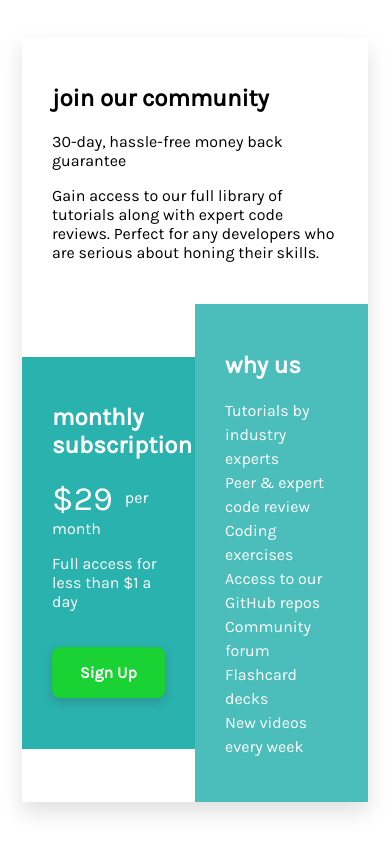
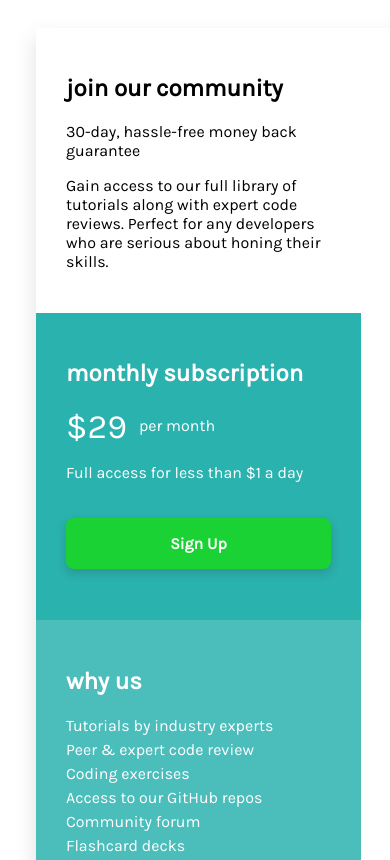
Before and after one commit to guneet07/frontendchallenge2, a plain HTML site: page index.html in a window 390 px wide. Drawn offline with Linux system fonts and the light colour scheme.

Commit message:
Update index.html

```diff
--- a/index.html
+++ b/index.html
@@ -95,6 +95,27 @@ span.price{
         line-height: 1.5;
         color: #fff;
     }
+
+        @media screen and (max-width:767px){
+    body{
+        overflow: hidden;
+    }
+    #price{
+        position: fixed;
+    }
+    .flex {
+    display: flex;
+    justify-content: center;
+    align-items: initial;
+    flex-direction: column;
+    }
+    .main-card{
+        margin: 20px 28px;
+    }
+   .top-card{
+    width: 50%;
+    }
+    }
 </style>
 <body>
     <section class="price" id="price">
```
